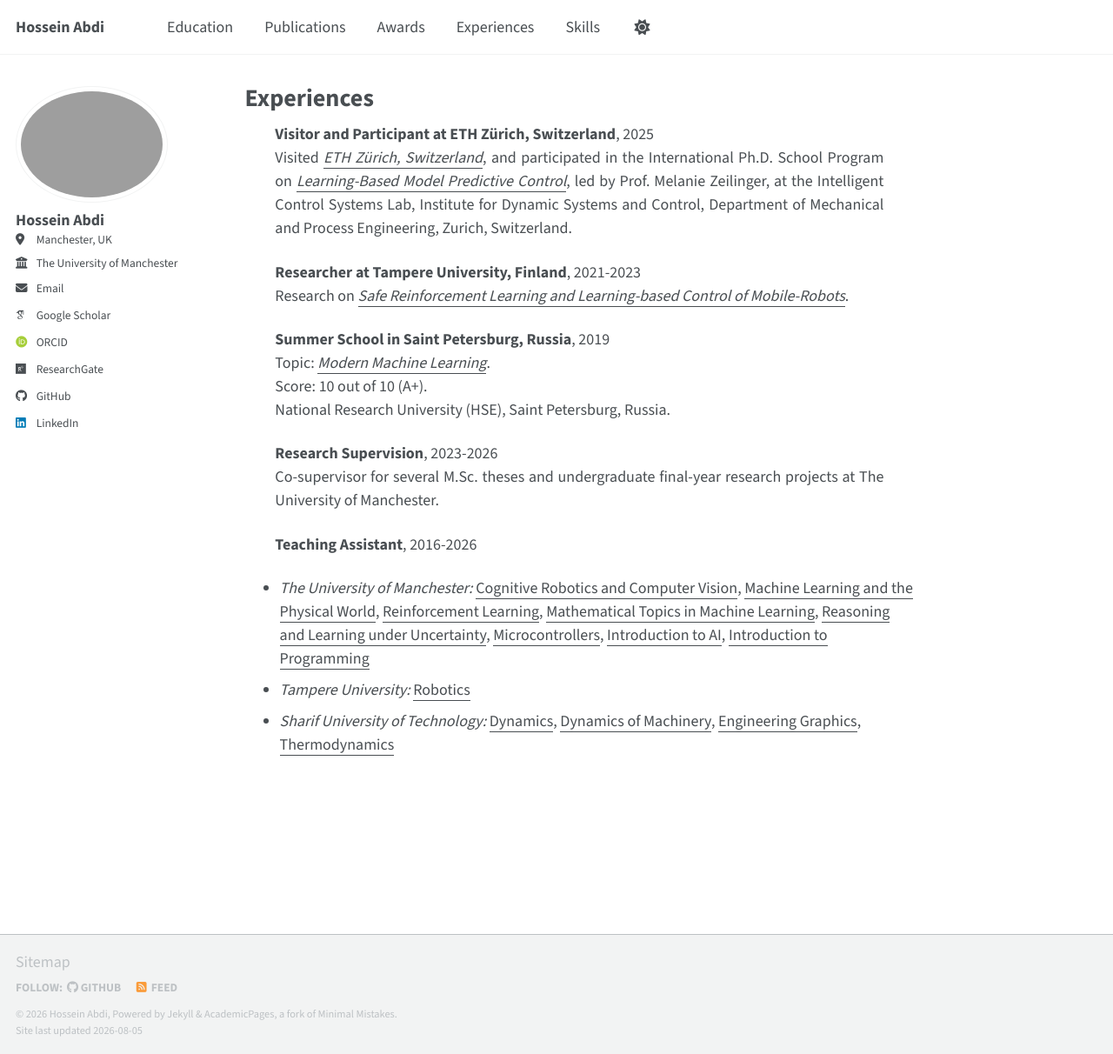
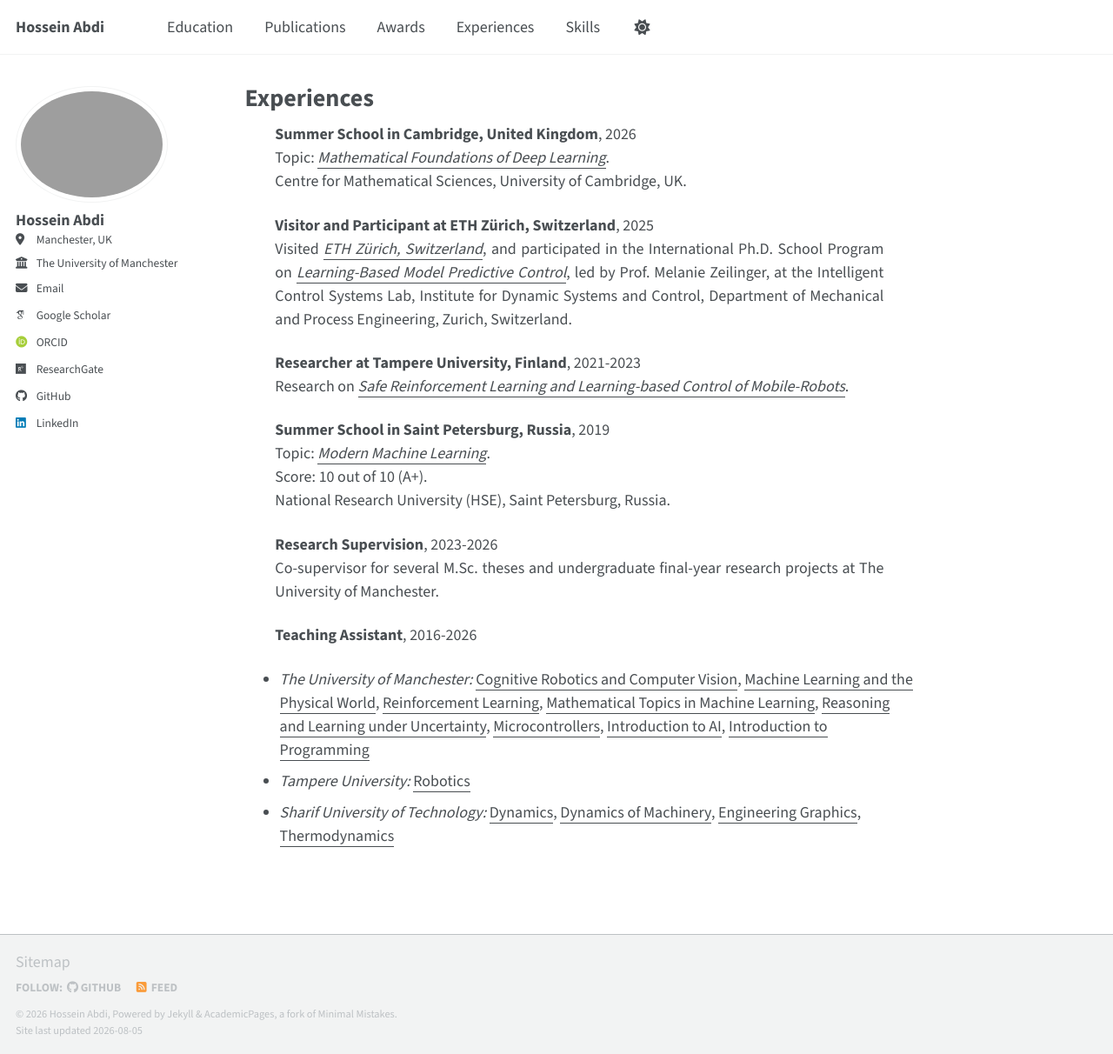
Before and after one commit to Hossein-Abdi/Hossein-Abdi.github.io, a Jekyll site: the page built from _pages/academic-experience.md, in a window 1280 px wide and 1212 px high. Shown: the whole window at 87% size. Built offline with Jekyll 4.4.1, drawn with Linux system fonts in a browser that asks for light colours; some web fonts are replaced; a script bundle is joined from its source files by our own code; library files that are not in the unit come from our copies.

Commit message:
cambridge summer school

```diff
--- a/_pages/academic-experience.md
+++ b/_pages/academic-experience.md
@@ -9,6 +9,10 @@ redirect_from:
 
 <!-- Academic Experience
 ====== -->
+
+**Summer School in Cambridge, United Kingdom**, 2026
+Topic: *<u>Mathematical Foundations of Deep Learning</u>*.
+Centre for Mathematical Sciences, University of Cambridge, UK.
 
 **Visitor and Participant at ETH Zürich, Switzerland**, 2025
 Visited *<u>ETH Zürich, Switzerland</u>*, and participated in the International Ph.D. School Program on *<u>Learning-Based Model Predictive Control</u>*, led by Prof. Melanie Zeilinger, at the Intelligent Control Systems Lab, Institute for Dynamic Systems and Control, Department of Mechanical and Process Engineering, Zurich, Switzerland.
```
